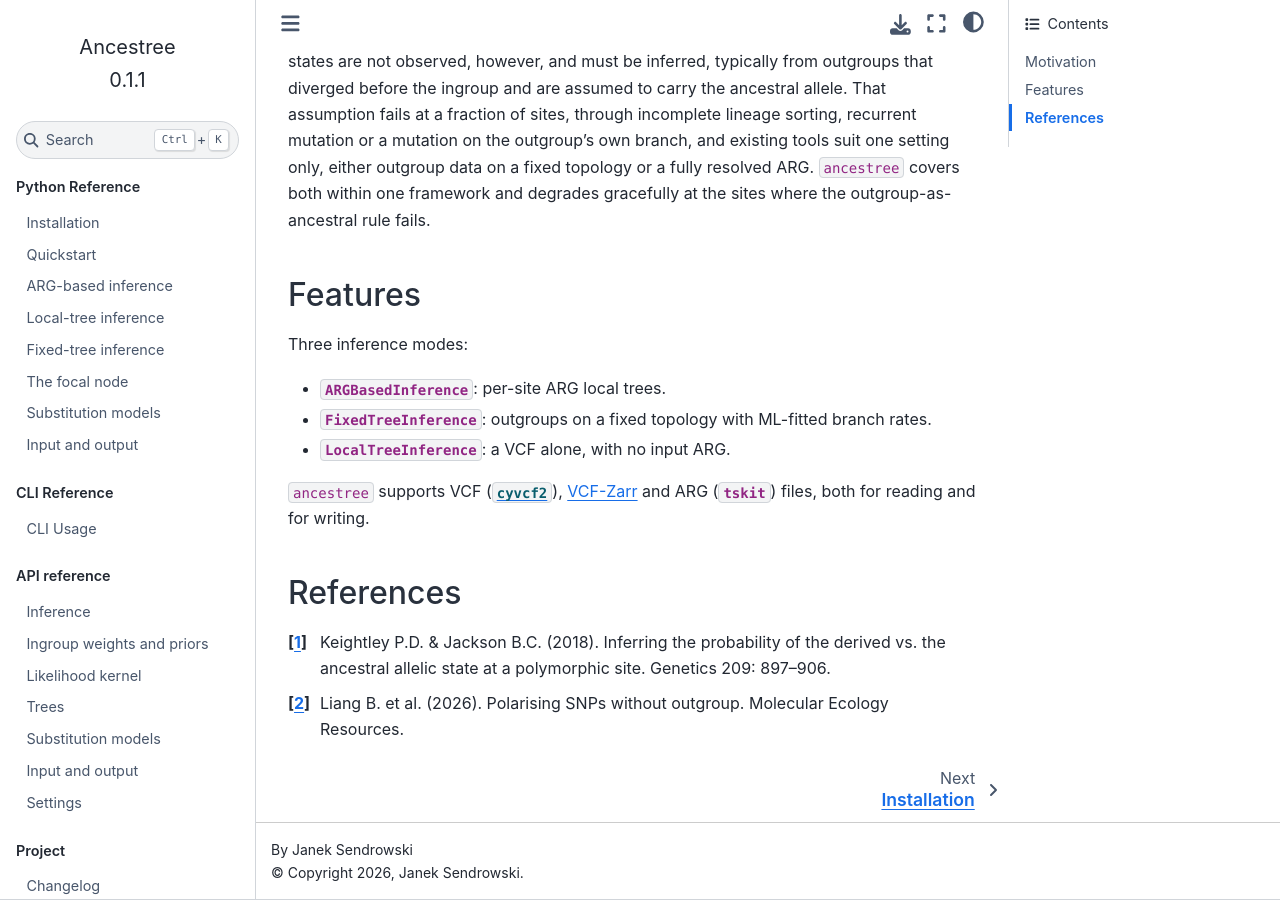
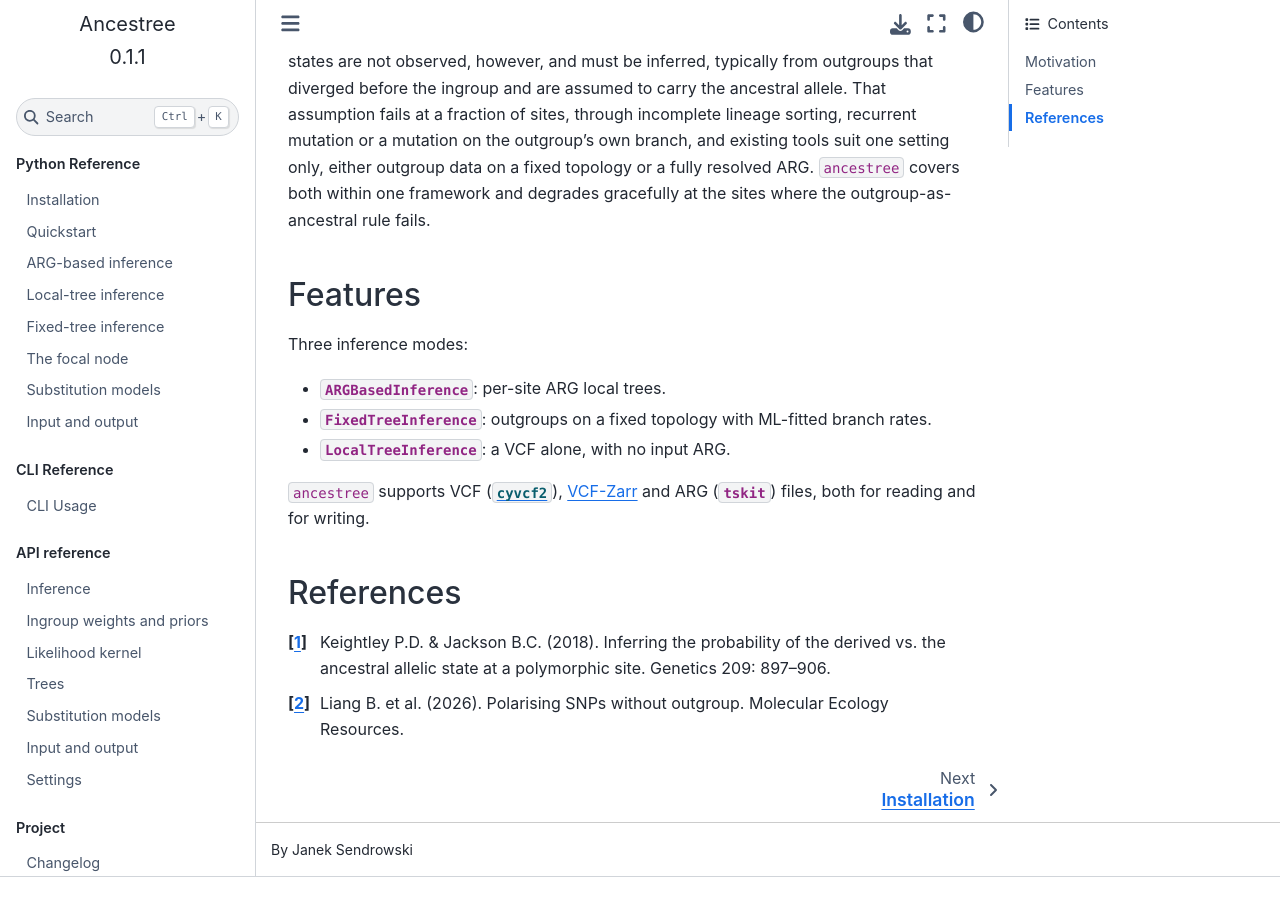
Before and after one commit to Sendrowski/Ancestree, a Sphinx documentation site: the page built from docs/index.rst, in a window 1280 px wide and 900 px high, scrolled down 556 px. Built offline with Sphinx 7.4.7 and the Sphinx Book theme 1.1.4, drawn with Linux system fonts in a browser that asks for light colours; after the commit the page ends 1433 px from its top, so only the background shows below that.

Commit message:
Docs: drop the copyright line

```diff
--- a/docs/conf.py
+++ b/docs/conf.py
@@ -1,7 +1,6 @@
 """Sphinx configuration for Ancestree's docs."""
 from __future__ import annotations
 
-import datetime
 import sys
 from pathlib import Path
 
@@ -11,13 +10,12 @@ sys.path.insert(0, str(Path(__file__).resolve().parents[1]))
 # -- Project information ------------------------------------------------------
 
 project = "Ancestree"
-year = datetime.datetime.now().year
-copyright = f"{year}, Janek Sendrowski"
 author = "Janek Sendrowski"
 
 # The version is read from the package itself, so the two cannot diverge.
 from ancestree import __version__ as _ancestree_version  # noqa: E402
 release = _ancestree_version
+html_show_copyright = False
 
 # -- General configuration ----------------------------------------------------
 
```
